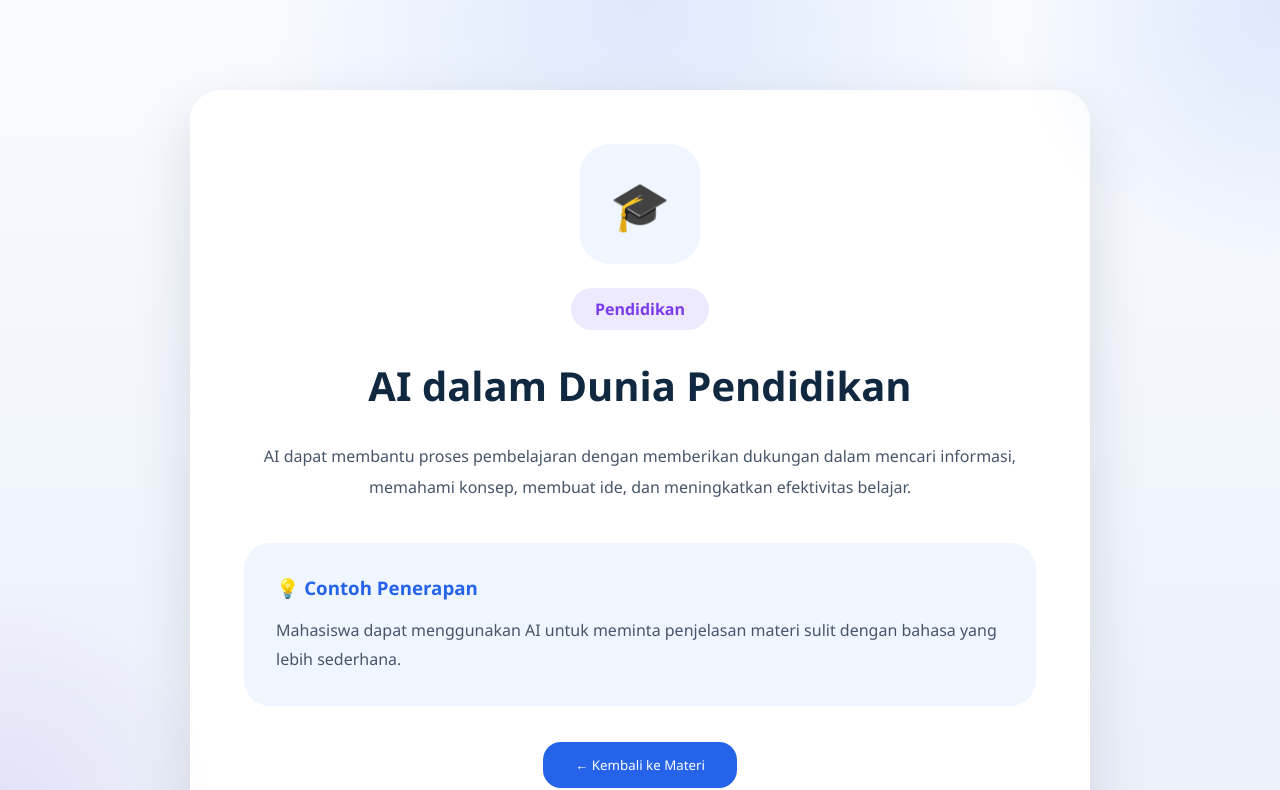
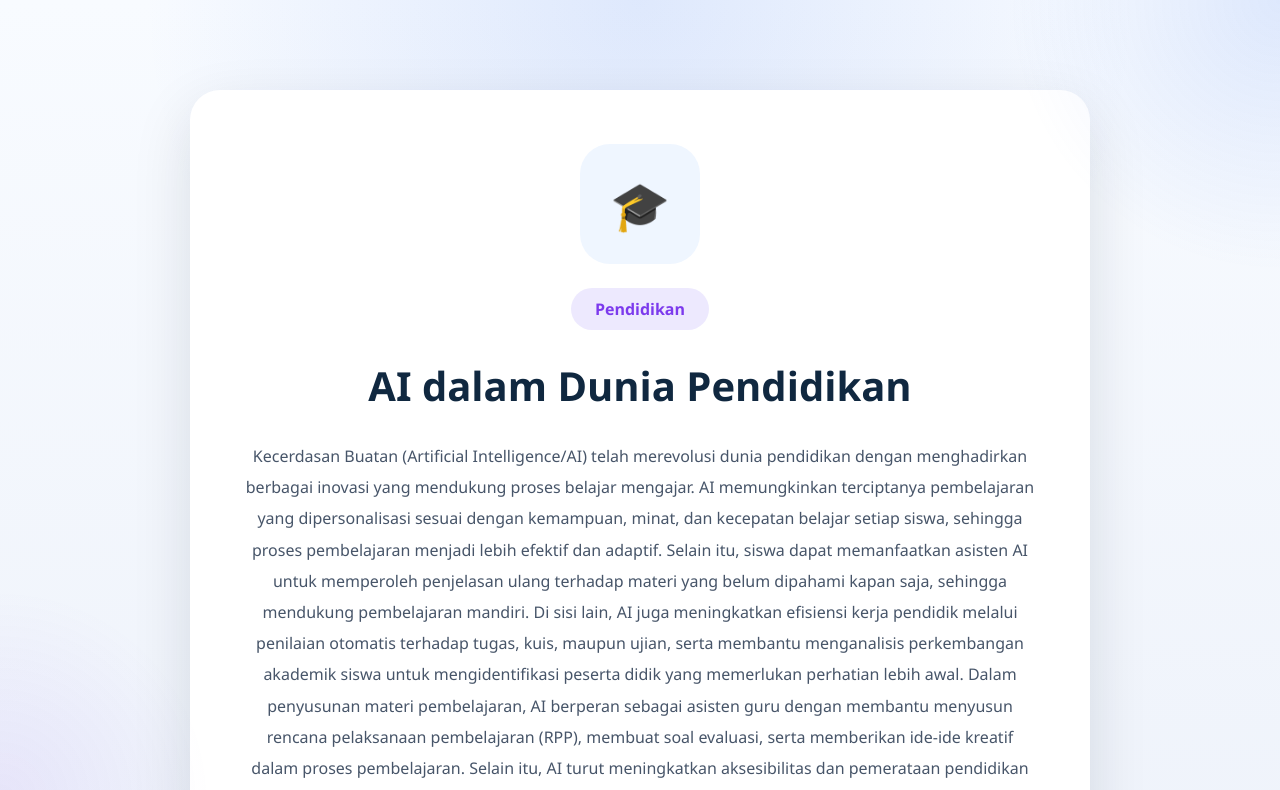
Before and after one commit to Fatimahaminati/UAS-PBH-ai-smart-learner, a React (Vite) app: page /materi/1 in a window 1280 px wide. Shown: the top 790 px of the page. Built offline with nearby package versions, Linux system fonts and the light colour scheme.

Commit message:
fix vercel react router

```diff
--- a/src/pages/DetailMateri.jsx
+++ b/src/pages/DetailMateri.jsx
@@ -40,7 +40,7 @@ function DetailMateri(){
             title:"AI dalam Dunia Pendidikan",
 
             content:
-            "AI dapat membantu proses pembelajaran dengan memberikan dukungan dalam mencari informasi, memahami konsep, membuat ide, dan meningkatkan efektivitas belajar.",
+            "Kecerdasan Buatan (Artificial Intelligence/AI) telah merevolusi dunia pendidikan dengan menghadirkan berbagai inovasi yang mendukung proses belajar mengajar. AI memungkinkan terciptanya pembelajaran yang dipersonalisasi sesuai dengan kemampuan, minat, dan kecepatan belajar setiap siswa, sehingga proses pembelajaran menjadi lebih efektif dan adaptif. Selain itu, siswa dapat memanfaatkan asisten AI untuk memperoleh penjelasan ulang terhadap materi yang belum dipahami kapan saja, sehingga mendukung pembelajaran mandiri. Di sisi lain, AI juga meningkatkan efisiensi kerja pendidik melalui penilaian otomatis terhadap tugas, kuis, maupun ujian, serta membantu menganalisis perkembangan akademik siswa untuk mengidentifikasi peserta didik yang memerlukan perhatian lebih awal. Dalam penyusunan materi pembelajaran, AI berperan sebagai asisten guru dengan membantu menyusun rencana pelaksanaan pembelajaran (RPP), membuat soal evaluasi, serta memberikan ide-ide kreatif dalam proses pembelajaran. Selain itu, AI turut meningkatkan aksesibilitas dan pemerataan pendidikan melalui fitur penerjemah, transkripsi otomatis bagi siswa penyandang disabilitas, serta penyediaan platform pembelajaran berbasis AI yang dapat dimanfaatkan oleh siswa di daerah terpencil atau sekolah yang memiliki keterbatasan tenaga pengajar. Dengan berbagai peran tersebut, AI menjadikan sistem pendidikan lebih efisien, inklusif, dan mampu memenuhi kebutuhan belajar setiap individu.",
 
 
             example:
```
